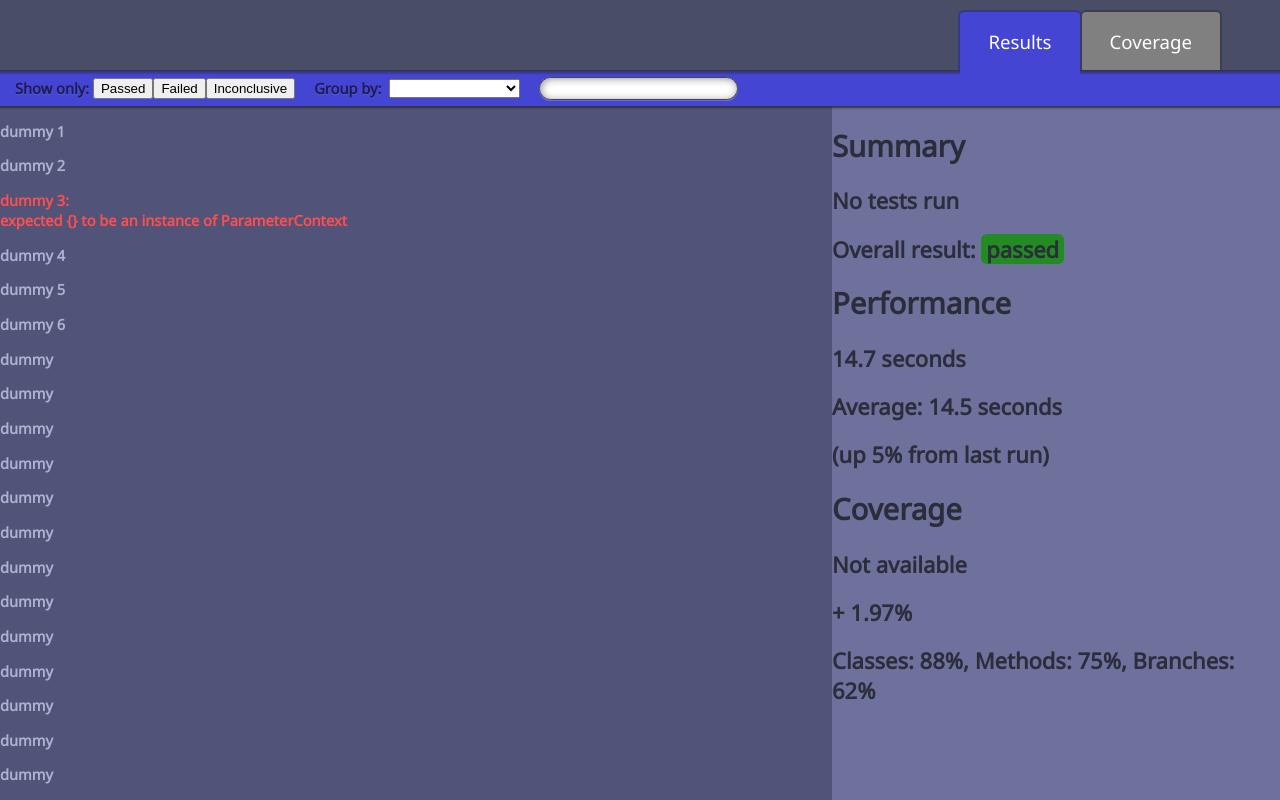
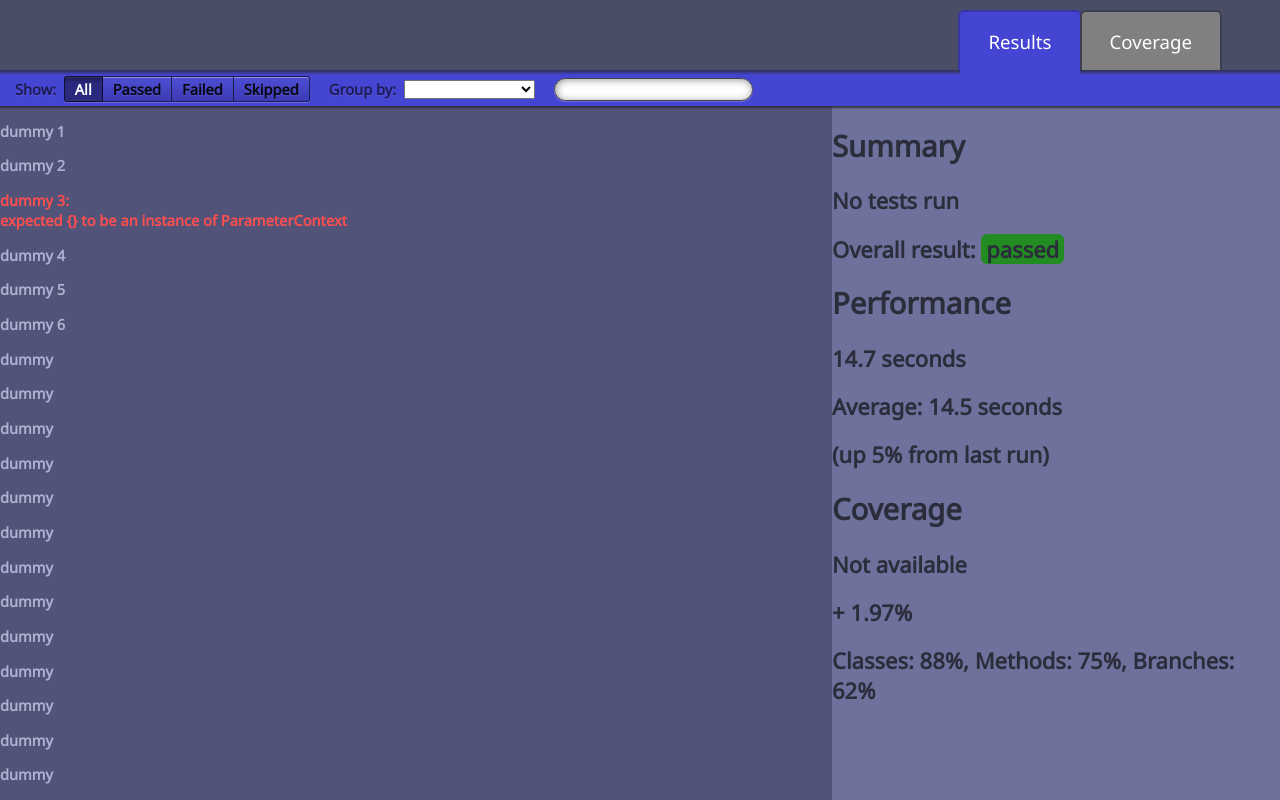
Before and after one commit to wwestrop/litmus, a website: page src/ui/index.html in a window 1280 px wide. Drawn offline with Linux system fonts and the light colour scheme.

Commit message:
Replace fiilter-bar toggle buttons with radios, added styling

```diff
--- a/src/ui/css/shell.scss
+++ b/src/ui/css/shell.scss
@@ -181,9 +181,9 @@ x-toolbar {
 			&.active {
 				background-image: none;
 				background-color: $accentColour;
-				border-top: $tabBorderWidth solid #35378B;
-				border-right: $tabBorderWidth solid #35378B;
-				border-left: $tabBorderWidth solid #35378B;
+				border-top: $tabBorderWidth solid mix($accentColour, black, 80%);
+				border-right: $tabBorderWidth solid mix($accentColour, black, 80%);
+				border-left: $tabBorderWidth solid mix($accentColour, black, 80%);
 				margin-left: 0;
 				margin-right: 0;
 
@@ -277,10 +277,55 @@ x-filterBar {
 	//padding-top: calc(#{$toolbarShadowHeight} / 2);
 	//line-height: calc(#{$filterBarHeight} - c#{$toolbarShadowHeight} / 2);
 	// box-shadow: rgba(white, 0.2) 0px -1px 6px inset; // uncomment for a "plasticky" look to the filter bar
-
 	color: mix($accentColour, black, 40%);
 	text-shadow: 0px 1px 0px rgba(white, 0.1);
 	font-weight: bold;
+
+	x-buttonGroup {
+		color: mix($accentColour, black, 10%);
+		display: inline-block;
+		vertical-align: auto;
+
+		input[type="radio"] {
+			display: none;
+		}
+
+		input[type="radio"]:checked + label {
+			box-shadow: rgba(255, 255, 255, 0.05) 0px -1px inset, rgba(255, 255, 255, 0.1) 0px 1px inset, rgba(white, 0.2) 0px 1px;
+			background-image: linear-gradient(to bottom, rgba(black, 0.6) 0px, rgba(black, 0.4) 6px);
+			color: white;
+			text-shadow: none;
+		}
+
+		input[type="radio"] + label {
+			float: left;
+			border: 1px solid rgba(black, 0.6);
+			border-left: none;
+			background-color: $accentColour;
+			background: linear-gradient(0deg, rgba(black, 0.15), rgba(white, 0.05));
+			box-shadow: rgba(255, 255, 255, 0.4) 0px 1px inset, rgba(white, 0.2) 0px 1px;
+			outline-style: none;
+			padding: 2px 10px 2px 10px;
+			font-family: inherit;
+			text-shadow: inherit;
+			font-weight: inherit;
+
+			&:first-of-type {
+				border-left: 1px solid rgba(black, 0.6);
+				border-top-left-radius: 3px;
+				border-bottom-left-radius: 3px;
+			}
+
+			&:last-of-type {
+				border-top-right-radius: 3px;
+				border-bottom-right-radius: 3px;
+			}
+
+			// &:hover{
+			// 	box-shadow: rgba(white, 0.2) 0 0 14px inset;
+			// }
+		}
+	}
 
 	* {
 		vertical-align: middle;
--- a/src/ui/index.html
+++ b/src/ui/index.html
@@ -32,7 +32,13 @@
 		</x-toolbar>
 
 		<x-filterBar>
-			<span>Show only:&nbsp;</span><button>Passed</button><button>Failed</button><button>Inconclusive</button>
+			<span>Show:&nbsp;</span>
+			<x-buttonGroup>
+				<input type="radio" name="testStatusFilter" id="rStatusFilterAll" checked /><label for="rStatusFilterAll">All</label>
+				<input type="radio" name="testStatusFilter" id="rStatusFilterPassed" /><label for="rStatusFilterPassed">Passed</label>
+				<input type="radio" name="testStatusFilter" id="rStatusFilterFailed" /><label for="rStatusFilterFailed">Failed</label>
+				<input type="radio" name="testStatusFilter" id="rStatusFilterSkipped" /><label for="rStatusFilterSkipped">Skipped</label>
+			</x-buttonGroup>
 			&nbsp;&nbsp;&nbsp;
 			<span>Group by:&nbsp;</span> <select>
 				<option value=""></option>
```
Also changed, not shown: src/ui/css/shell.css.
